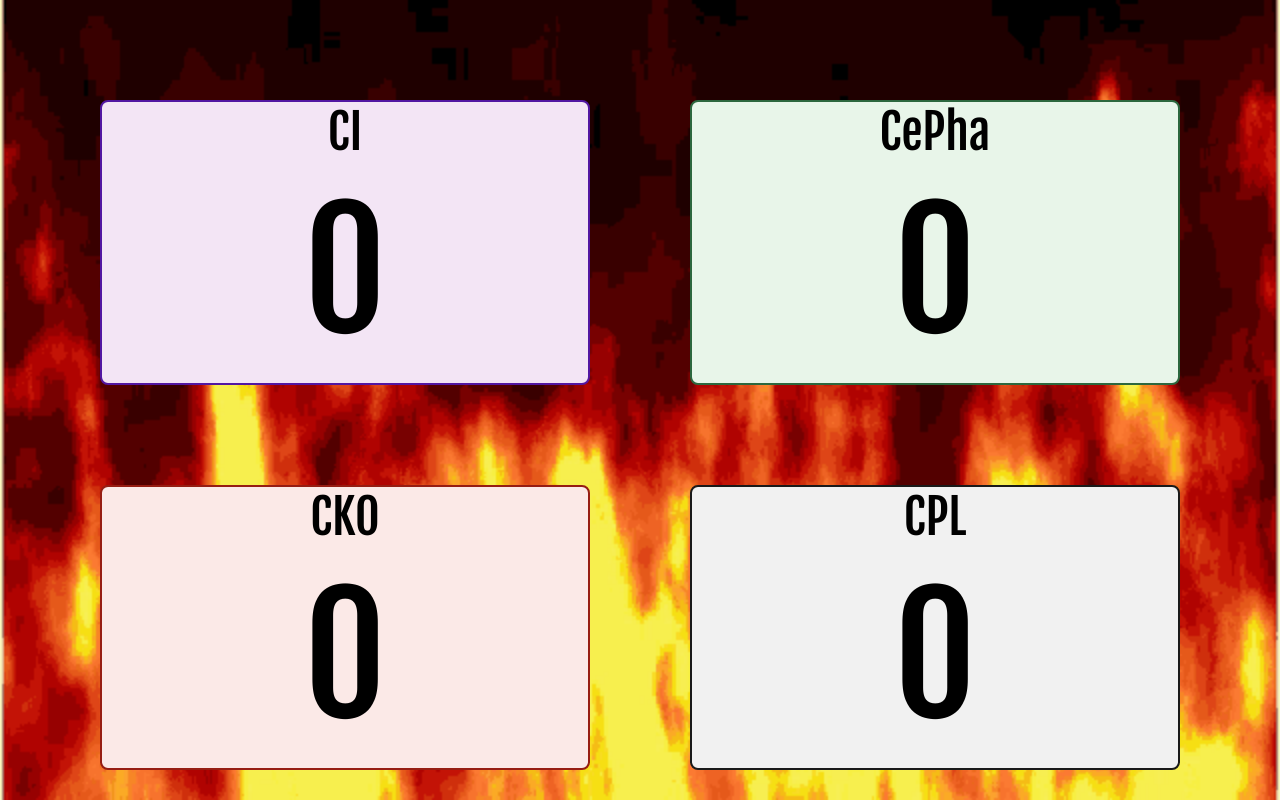
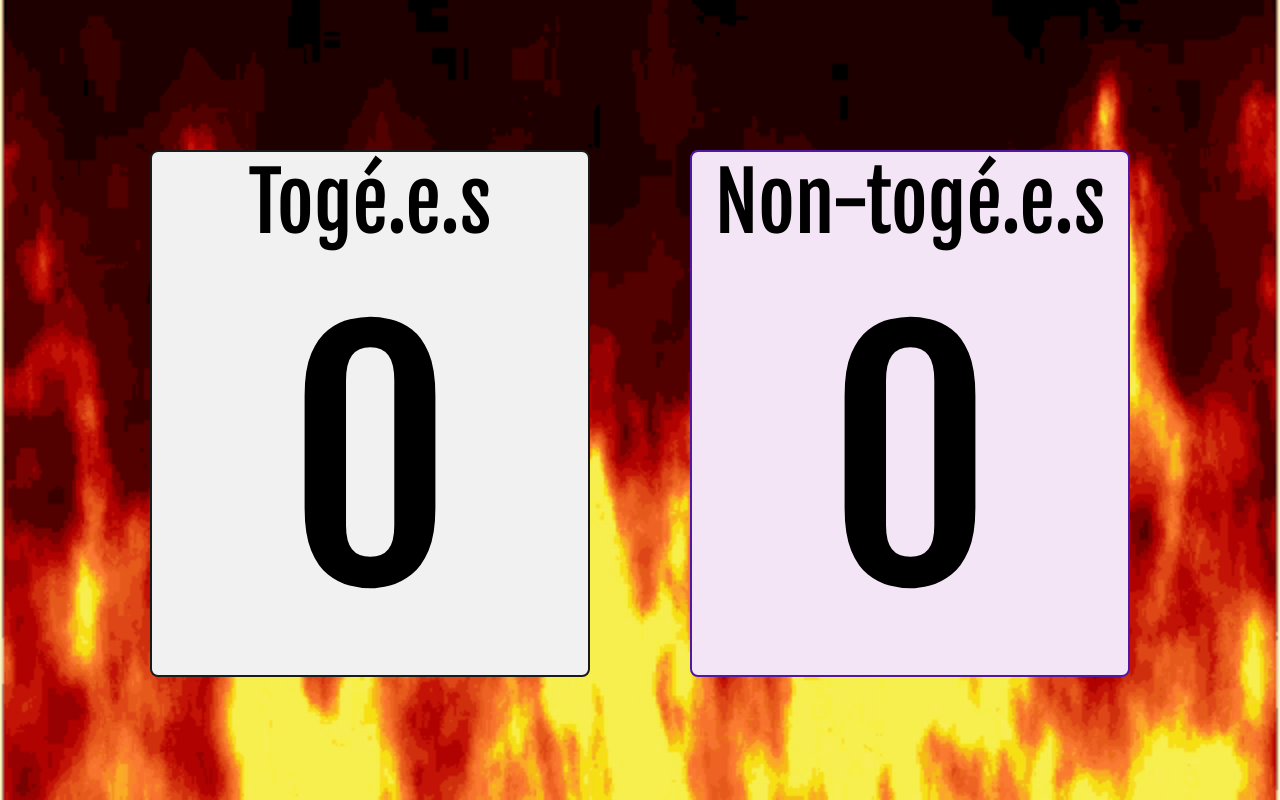
Before and after one commit to ThibautDev/blue-screen, a Flask app: page /display in a window 1280 px wide. Run offline with Flask 3, Linux system fonts and the light colour scheme.

Commit message:
Change for toges

```diff
--- a/main.py
+++ b/main.py
@@ -7,10 +7,8 @@ app = Flask(__name__)
 
 ADMIN_PW = "4097889236a2af26c293033feb964c4cf118c0224e0d063fec0a89e9d0569ef2"
 scores = {
-    'CI': 0,
-    'CePha': 0,
-    'CKO': 0,
-    'CPL': 0,
+    'toges': 0,
+    'non-toges': 0,
 }
 SCORES_FILE = 'scores.json'
 
--- a/scores.json
+++ b/scores.json
@@ -1 +1 @@
-{"CI": 0, "CePha": 0, "CKO": 0, "CPL": 0}
+{"toges": 0, "non-toges": 0}
--- a/templates/enfer/display.html
+++ b/templates/enfer/display.html
@@ -16,10 +16,10 @@
 
         main {
             display: grid;
-            grid-template-columns: repeat(2, 1fr); /* Two equal columns */
-            grid-template-rows: repeat(2, 1fr);    /* Two equal rows */
+            grid-template-columns: repeat(2, 1fr);
+            /* grid-template-rows: repeat(2, 1fr); */
             gap: 100px;
-            padding: 100px;
+            padding: 150px;
 
             height: 100vh;  /* Full viewport height */
             width: 100vw;   /* Full viewport width */
@@ -40,32 +40,22 @@
         main > div > span {
             display: block;
             font-family: Fjalla One;
-            font-size: 3em;
+            font-size: 5em;
             margin-bottom: 10px;
         }
         main > div > .counter {
             font-family: Fjalla One;
-            font-size: 10em;
+            font-size: 20em;
         }
 
-        #CI {
+        #toges {
+            background-color: #f1f1f1;
+            border: solid 2px #1a1a1a;
+        }
+
+        #non-toges {
             background-color: #f3e5f5;
             border: solid 2px #5217A2;
-        }
-
-        #CePha {
-            background-color: #e8f5e9;
-            border: solid 2px #2c673e;
-        }
-
-        #CKO {
-            background-color: #fbe9e7;
-            border: solid 2px #961d13;
-        }
-
-        #CPL {
-            background-color: #f1f1f1;
-            border: solid 2px #1a1a1a;
         }
 
         .counter {
@@ -76,21 +66,13 @@
 </head>
 <body>
     <main>
-        <div id="CI">
-            <span>CI</span>
-            <div class="counter" id="CI-counter">Error</div>
+        <div id="toges">
+            <span>Togé.e.s</span>
+            <div class="counter" id="toges-counter">Error</div>
         </div>
-        <div id="CePha">
-            <span>CePha</span>
-            <div class="counter" id="CePha-counter">Error</div>
-        </div>
-        <div id="CKO">
-            <span>CKO</span>
-            <div class="counter" id="CKO-counter">Error</div>
-        </div>
-        <div id="CPL">
-            <span>CPL</span>
-            <div class="counter" id="CPL-counter">Error</div>
+        <div id="non-toges">
+            <span>Non-togé.e.s</span>
+            <div class="counter" id="non-toges-counter">Error</div>
         </div>
     </main>
 </body>
```
Also changed, not shown: templates/enfer/admin.html (+18 -39 lines).
